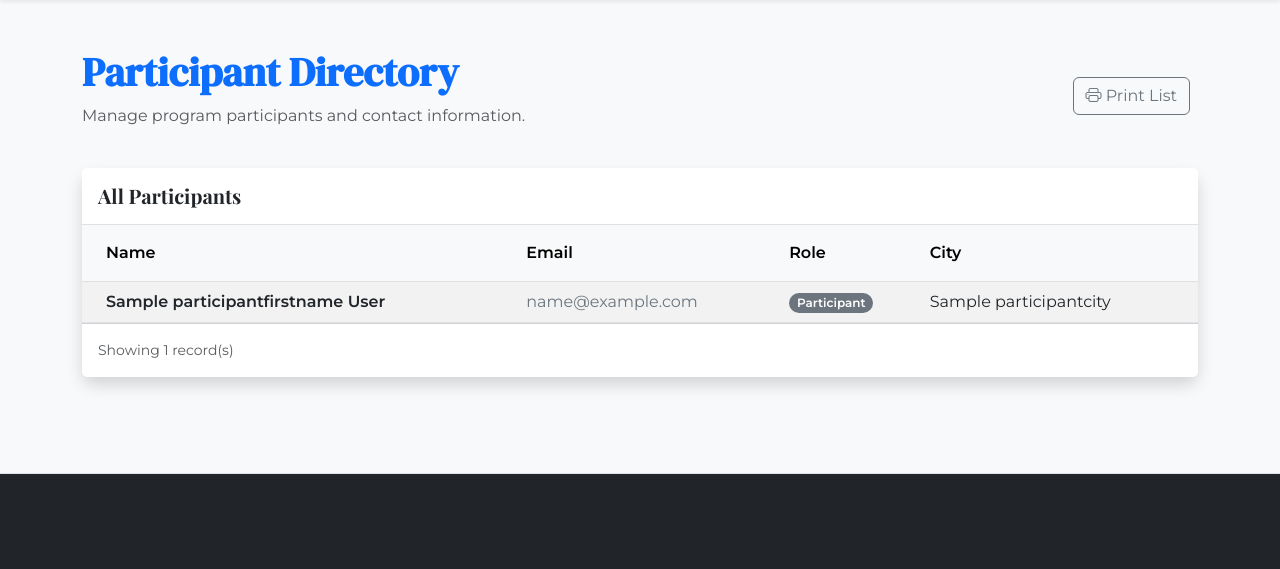
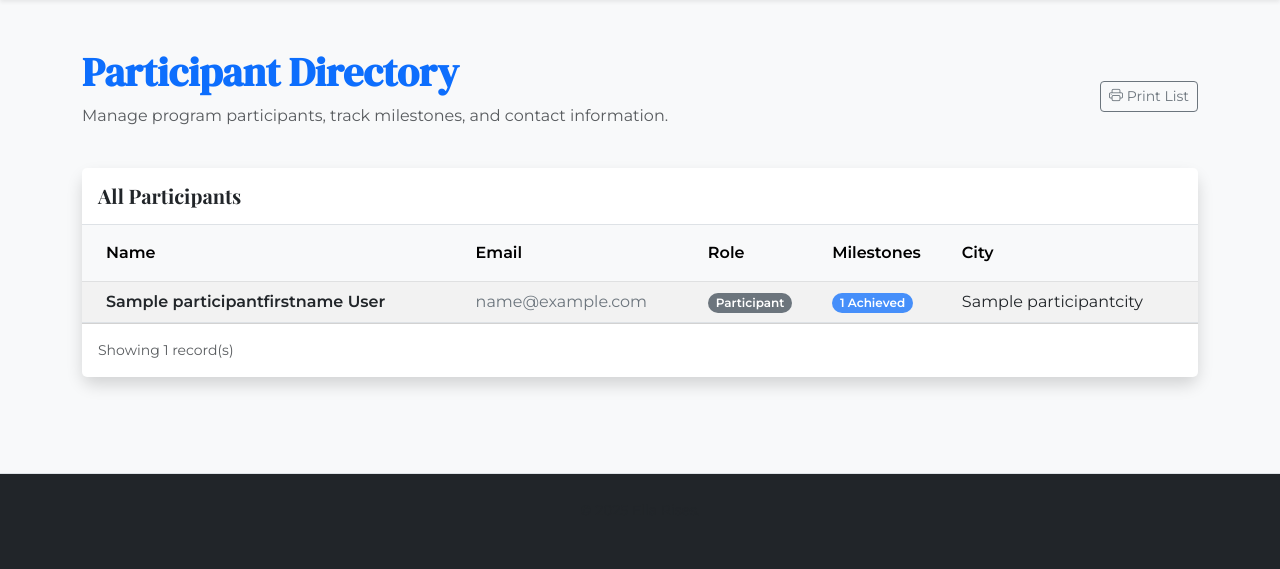
Before and after one commit to iipratte/ella-rises, a Node server app: template views/participants.ejs in a window 1280 px wide. Shown: the part 81-650 px from the top of the page. Run offline with Node 20, Linux system fonts and the light colour scheme; the template is opened without the code that fills it: most values are stand-ins (such as "Sample title", 1, 10 or a date in 2020).

Commit message:
updated participants routes and ejs

```diff
--- a/app.js
+++ b/app.js
@@ -291,9 +291,15 @@ app.get("/participants", async (req, res) => {
     if (!req.session.username) return res.redirect('/login');
 
     try {
+        // Updated query: Left Join with Milestones to get a count for each person
         const participants = await knex('participants')
-            .select('*')
-            .orderBy('participantlastname', 'asc');
+            .leftJoin('milestones', 'participants.participantid', '=', 'milestones.participantid')
+            .select(
+                'participants.*',
+                knex.raw('COUNT(milestones.milestoneno) as milestone_count')
+            )
+            .groupBy('participants.participantid')
+            .orderBy('participants.participantlastname', 'asc');
 
         res.render("participants", { participants });
 
@@ -329,6 +335,61 @@ app.post("/participants/add", async (req, res) => {
     } catch (err) {
         console.error("Error adding participant:", err);
         res.send("Error adding participant. Check server logs.");
+    }
+});
+
+// --- NEW: EDIT PARTICIPANT (GET) ---
+app.get("/participants/edit/:id", async (req, res) => {
+    if (!req.session.username || req.session.level !== 'M') return res.redirect('/participants');
+
+    try {
+        const participant = await knex('participants').where({ participantid: req.params.id }).first();
+        if (!participant) return res.redirect('/participants');
+
+        // You will need to create 'editParticipant.ejs' similar to 'addParticipant.ejs'
+        res.render("editParticipant", { participant });
+    } catch (err) {
+        console.error("Error finding participant:", err);
+        res.redirect('/participants');
+    }
+});
+
+// --- NEW: EDIT PARTICIPANT (POST) ---
+app.post("/participants/edit/:id", async (req, res) => {
+    if (!req.session.username || req.session.level !== 'M') return res.redirect('/');
+
+    const { firstName, lastName, email, role, city } = req.body;
+
+    try {
+        await knex('participants')
+            .where({ participantid: req.params.id })
+            .update({
+                participantfirstname: firstName,
+                participantlastname: lastName,
+                participantemail: email,
+                participantrole: role,
+                participantcity: city
+            });
+
+        res.redirect('/participants');
+    } catch (err) {
+        console.error("Error updating participant:", err);
+        res.send("Error updating participant.");
+    }
+});
+
+// --- NEW: DELETE PARTICIPANT ---
+app.post("/participants/delete/:id", async (req, res) => {
+    if (!req.session.username || req.session.level !== 'M') return res.redirect('/');
+
+    try {
+        // Note: This might fail if the participant has related donations/milestones
+        // unless you have ON DELETE CASCADE set up in your DB.
+        await knex('participants').where({ participantid: req.params.id }).del();
+        res.redirect('/participants');
+    } catch (err) {
+        console.error("Error deleting participant:", err);
+        res.send("Cannot delete participant. They may have related donations or milestones.");
     }
 });
 
--- a/views/participants.ejs
+++ b/views/participants.ejs
@@ -13,11 +13,11 @@
         <div class="d-flex justify-content-between align-items-center mb-4">
             <div>
                 <h1 class="text-primary fw-bold" style="font-family: 'DM Serif Display', serif;">Participant Directory</h1>
-                <p class="text-muted">Manage program participants and contact information.</p>
+                <p class="text-muted">Manage program participants, track milestones, and contact information.</p>
             </div>
 
-            <div>
-                 <button class="btn btn-outline-secondary me-2" onclick="window.print()">
+            <div class="d-flex gap-2">
+                 <button class="btn btn-outline-secondary btn-sm" onclick="window.print()">
                     <i class="bi bi-printer"></i> Print List
                  </button>
             </div>
@@ -42,7 +42,8 @@
                                 <th class="ps-4 py-3">Name</th>
                                 <th class="py-3">Email</th>
                                 <th class="py-3">Role</th>
-                                <th class="py-3">City</th> <% if (user && user.role === 'Manager') { %>
+                                <th class="py-3">Milestones</th> <th class="py-3">City</th>
+                                <% if (user && user.role === 'Manager') { %>
                                     <th class="text-end pe-4 py-3">Actions</th>
                                 <% } %>
                             </tr>
@@ -51,7 +52,7 @@
 
                             <% if (participants.length === 0) { %>
                                 <tr>
-                                    <td colspan="5" class="text-center py-5 text-muted">
+                                    <td colspan="6" class="text-center py-5 text-muted">
                                         No participants found in the database.
                                     </td>
                                 </tr>
@@ -79,6 +80,14 @@
                                             <% } %>
                                         </td>
 
+                                        <td>
+                                            <% if (p.milestone_count > 0) { %>
+                                                <span class="badge bg-primary bg-opacity-75 rounded-pill"><%= p.milestone_count %> Achieved</span>
+                                            <% } else { %>
+                                                <span class="text-muted small">-</span>
+                                            <% } %>
+                                        </td>
+
                                         <td><%= p.participantcity || '-' %></td>
 
                                         <% if (user && user.role === 'Manager') { %>
@@ -88,7 +97,7 @@
                                                         <i class="bi bi-pencil-fill"></i>
                                                     </a>
 
-                                                    <form action="/participants/delete/<%= p.participantid %>" method="POST" class="d-inline" onsubmit="return confirm('Are you sure you want to delete <%= p.participantfirstname %>?');">
+                                                    <form action="/participants/delete/<%= p.participantid %>" method="POST" class="d-inline" onsubmit="return confirm('Are you sure you want to delete <%= p.participantfirstname %>? This cannot be undone.');">
                                                         <button type="submit" class="btn btn-sm btn-outline-danger" title="Delete">
                                                             <i class="bi bi-trash-fill"></i>
                                                         </button>
@@ -98,7 +107,8 @@
                                         <% } %>
                                     </tr>
                                 <% }) %>
-                                <% } %>
+
+                            <% } %>
                         </tbody>
                     </table>
                 </div>
```
